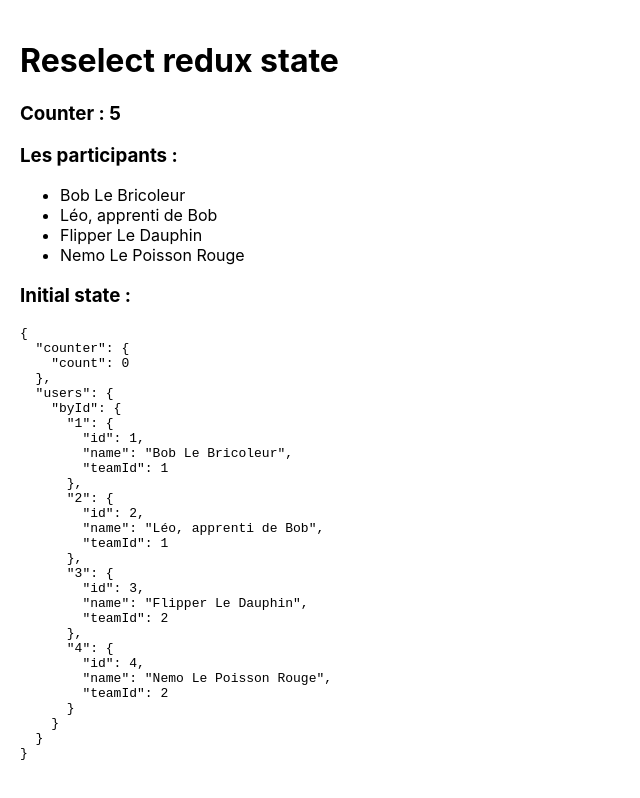
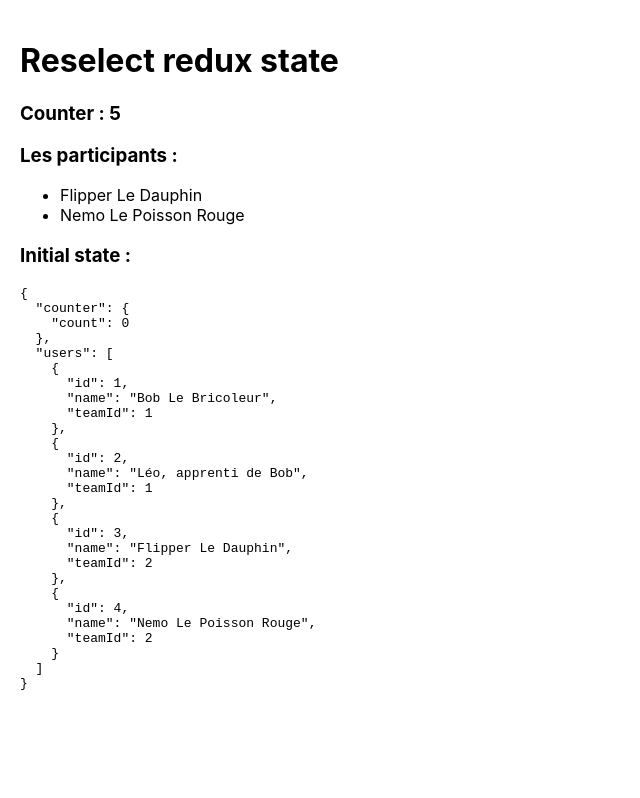
Before and after one commit to AlexGeb/formation-reselect, a React (Create React App) app: page / in a window 1280 px wide. Shown: the whole page, without its empty margins (0-640 px from the left). Built offline with nearby package versions, Linux system fonts and the light colour scheme.

Commit message:
Use simpler redux store

```diff
--- a/src/Users.js
+++ b/src/Users.js
@@ -18,8 +18,8 @@
 };
 
 const usersSelector = createSelector(
-  [state => state.users.byId],
-  usersById => Object.values(usersById)
+  [state => state.users],
+  users => (console.log('Filter !'), users.filter(user => user.teamId === 2))
 );
 
 const mapStateToProps = state => ({ users: usersSelector(state) });
--- a/src/index.css
+++ b/src/index.css
@@ -1,14 +1,5 @@
 body {
   margin: 10px;
   padding: 10px;
-  font-family: -apple-system, BlinkMacSystemFont, 'Segoe UI', 'Roboto', 'Oxygen',
-    'Ubuntu', 'Cantarell', 'Fira Sans', 'Droid Sans', 'Helvetica Neue',
-    sans-serif;
-  -webkit-font-smoothing: antialiased;
-  -moz-osx-font-smoothing: grayscale;
+  font-family: -apple-system, BlinkMacSystemFont;
 }
-
-code {
-  font-family: source-code-pro, Menlo, Monaco, Consolas, 'Courier New',
-    monospace;
-}
--- a/src/reducer.js
+++ b/src/reducer.js
@@ -10,14 +10,12 @@
 };
 
 const usersReducer = (
-  state = {
-    byId: {
-      1: { id: 1, name: 'Bob Le Bricoleur', teamId: 1 },
-      2: { id: 2, name: 'Léo, apprenti de Bob', teamId: 1 },
-      3: { id: 3, name: 'Flipper Le Dauphin', teamId: 2 },
-      4: { id: 4, name: 'Nemo Le Poisson Rouge', teamId: 2 }
-    }
-  }
+  state = [
+    { id: 1, name: 'Bob Le Bricoleur', teamId: 1 },
+    { id: 2, name: 'Léo, apprenti de Bob', teamId: 1 },
+    { id: 3, name: 'Flipper Le Dauphin', teamId: 2 },
+    { id: 4, name: 'Nemo Le Poisson Rouge', teamId: 2 }
+  ]
 ) => state;
 
 export default combineReducers({
```
